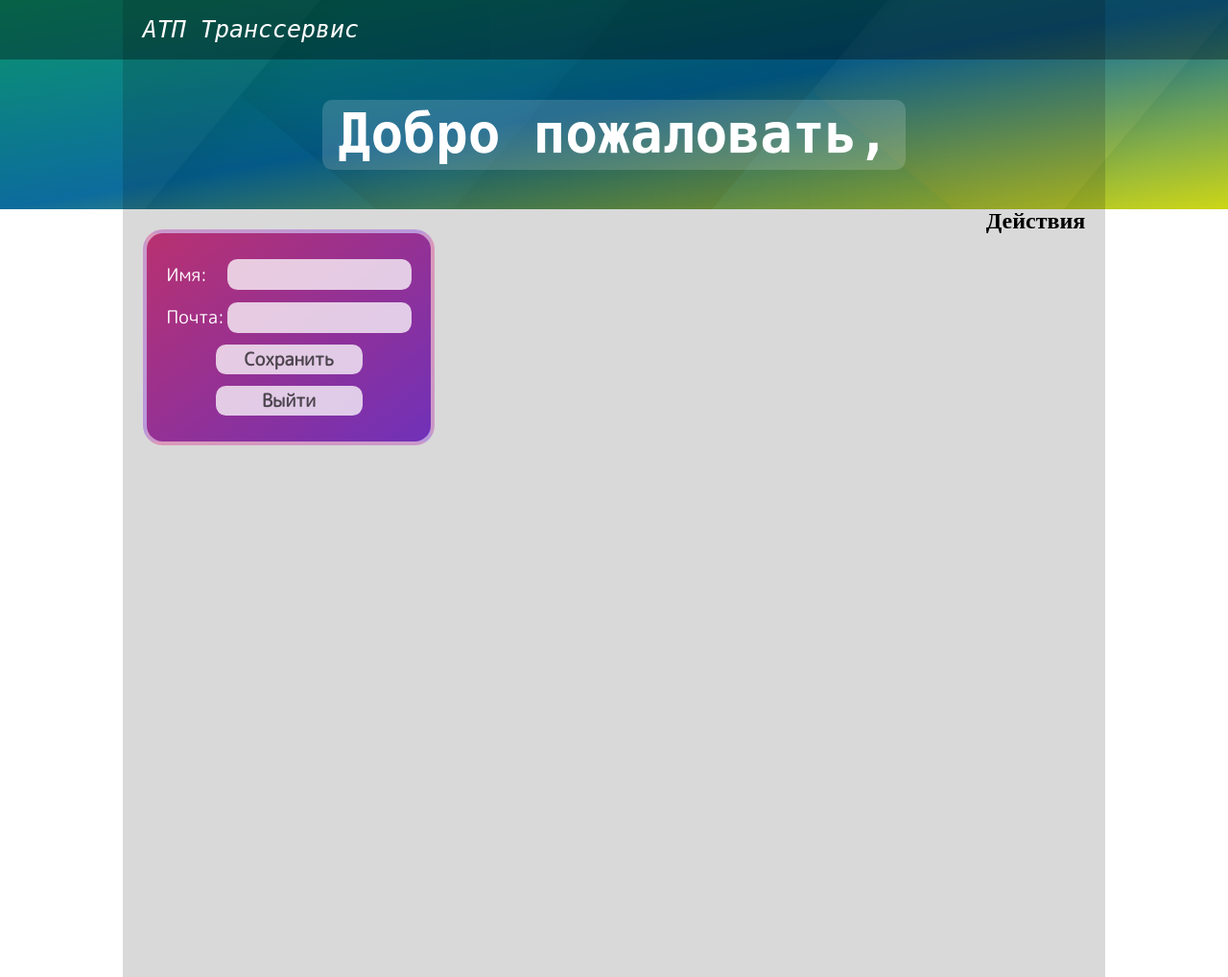
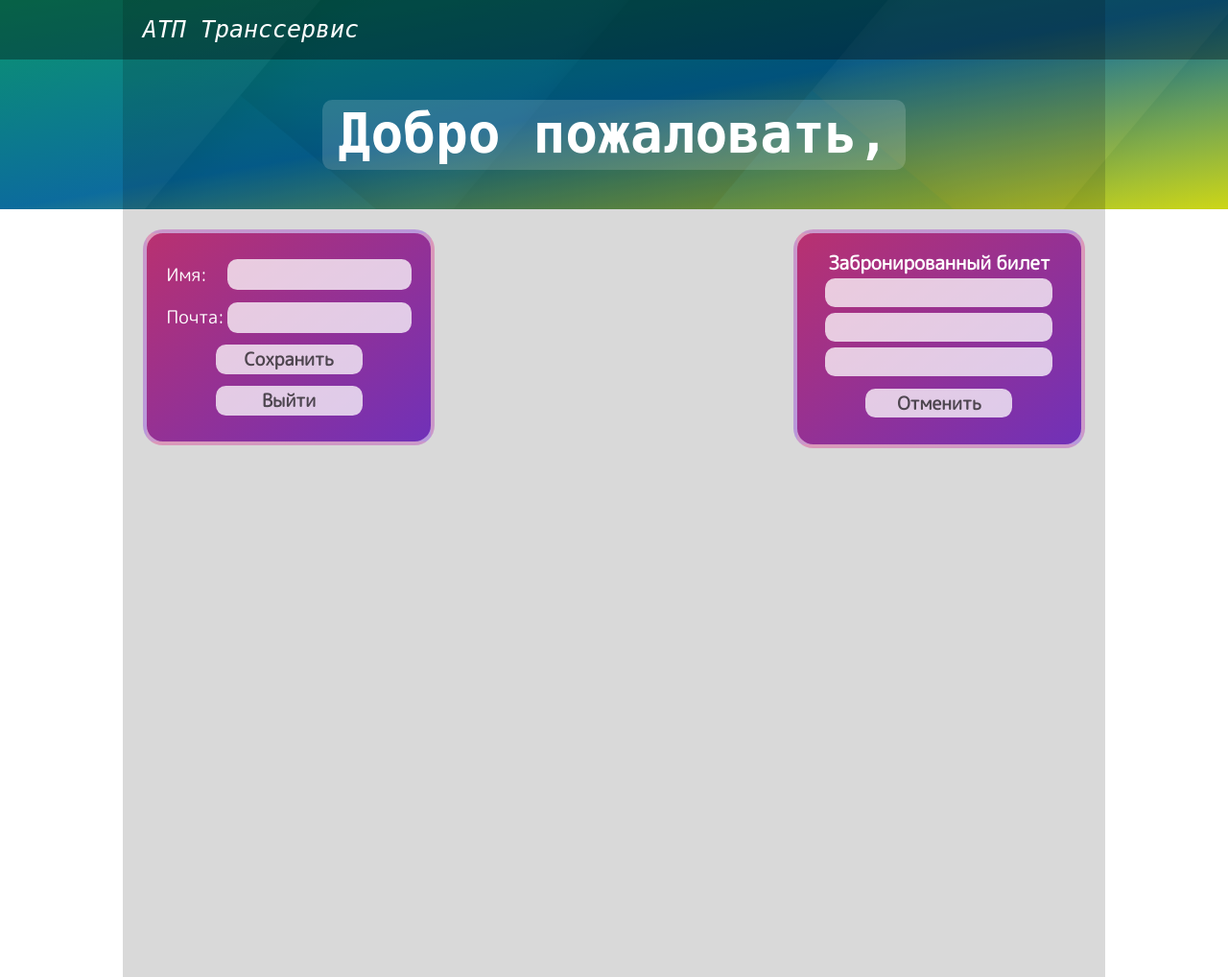
Before and after one commit to TimurDev-hub/PHP, a PHP site: template app/src/modules/views/templates/profile.image.php in a window 1280 px wide. Shown: the whole page at 96% size. Run offline with PHP 8.4, Linux system fonts and the light colour scheme; the template is opened without the code that fills it, so the values that code supplies are empty.

Commit message:
updated views of application, updated styles

```diff
--- a/app/src/modules/controllers/services/RoutesService.php
+++ b/app/src/modules/controllers/services/RoutesService.php
@@ -26,6 +26,5 @@ class RoutesService
 		} catch (Exception | PDOException) {
 			return '<div class="route-load-error"><h3>Не удалось загрузить ассортимент.</h3></div>';
 		}
-
 	}
 }
--- a/app/src/modules/views/templates/default.image.php
+++ b/app/src/modules/views/templates/default.image.php
@@ -53,7 +53,7 @@
 										Цена: <?php echo $card['c_price'] ?? null; ?>
 									</p>
 									<form class="card__button-wrapper" action="/default" method="post">
-										<input name="cardId" type="text" value="<?php echo $card['id'] ?? null; ?>" hidden required>
+										<input name="ticketId" type="text" value="<?php echo $card['id'] ?? null; ?>" hidden required>
 										<button type="submit" class="card__button">Купить!</button>
 									</form>
 									<?php if (isset($_SESSION['admin'])): ?>
--- a/app/src/modules/views/templates/profile.image.php
+++ b/app/src/modules/views/templates/profile.image.php
@@ -91,8 +91,15 @@
 							</div>
 						</div>
 					<?php else: ?>
-						<div class="user__routebar">
-							<h2>Действия</h2>
+						<div class="profile__user-bar">
+							<h2>Забронированный билет</h2>
+							<form action="/profile" method="post" class="profile__inputs-form">
+								<input type="text" name="tRoute" value="<?php echo $ticketInfo[0] ?? null ?>" class="input-normal">
+								<input type="text" name="tNum" value="<?php echo $ticketInfo[0] ?? null ?>" class="input-normal">
+								<input type="text" name="tId" value="<?php echo $ticketInfo[0] ?? null ?>" class="input-normal">
+								<input type="text" name="cardId" value="<?php echo $ticketInfo[0] ?? null ?>" hidden>
+								<input type="submit" value="Отменить" class="out-button">
+							</form>
 						</div>
 					<?php endif; ?>
 				</div>
--- a/app/static/css/style.css
+++ b/app/static/css/style.css
@@ -936,6 +936,20 @@ body {
     width: 95%;
   }
 }
+.profile .profile__main-section .profile__main-container .profile__user-bar h2 {
+  font-family: "RoundedMplusRegular", sans-serif;
+  font-style: normal;
+  color: rgb(255, 255, 255);
+  font-size: calc(0.95vw + 0.95vh);
+  font-weight: 600;
+  margin-bottom: calc(0.3vw + 0.3vh);
+}
+@media (max-width: 811px) {
+  .profile .profile__main-section .profile__main-container .profile__user-bar h2 {
+    font-size: calc(1.8vw + 1.8vh);
+    margin-bottom: calc(0.6vw + 0.6vh);
+  }
+}
 .profile .profile__main-section .profile__main-container .profile__user-bar .profile__inputs-form {
   display: flex;
   flex-direction: column;
@@ -981,6 +995,26 @@ body {
 @media (max-width: 811px) {
   .profile .profile__main-section .profile__main-container .profile__user-bar .profile__inputs-form .profile__inputs-form--line-container input[type=text], .profile .profile__main-section .profile__main-container .profile__user-bar .profile__inputs-form .profile__inputs-form--line-container input[type=email] {
     font-size: calc(1.5vw + 1.5vh);
+  }
+}
+.profile .profile__main-section .profile__main-container .profile__user-bar .profile__inputs-form .input-normal {
+  width: 93%;
+  aspect-ratio: 9;
+  font-family: "RoundedMplusRegular", sans-serif;
+  font-style: normal;
+  color: rgba(0, 0, 0, 0.66);
+  font-size: calc(0.7vw + 0.7vh);
+  font-weight: 400;
+  margin-bottom: calc(0.3vw + 0.3vh);
+  padding-left: calc(0.7vw + 0.7vh);
+  border: calc(0.2vw + 0.2vh) solid transparent;
+  border-radius: calc(0.5vw + 0.5vh);
+  background-color: rgba(255, 255, 255, 0.75);
+}
+@media (max-width: 811px) {
+  .profile .profile__main-section .profile__main-container .profile__user-bar .profile__inputs-form .input-normal {
+    font-size: calc(1.4vw + 1.4vh);
+    margin-bottom: calc(0.6vw + 0.6vh);
   }
 }
 .profile .profile__main-section .profile__main-container .profile__user-bar .profile__inputs-form input[type=submit] {
@@ -1429,7 +1463,7 @@ body {
   font-size: calc(0.9vw + 0.9vh);
   font-weight: 400;
 }
-@media (max-width: 811px) {
+@media (max-width: 1025px) {
   .footer .footer__background .footer__container .footer__contactbar .footer__contactbar-item a, .footer .footer__background .footer__container .footer__contactbar .footer__contactbar-item p {
     font-size: calc(1.8vw + 1.8vh);
   }
--- a/app/static/scss/_interfaces/pages/_profile.scss
+++ b/app/static/scss/_interfaces/pages/_profile.scss
@@ -113,6 +113,16 @@
 					width: 95%;
 				}
 
+				h2 {
+					@include font.extendedFontConfig('RoundedMplusRegular', normal, color.$whiteColor, calc(.95vw + .95vh), 600);
+					margin-bottom: calc(.3vw + .3vh);
+
+					@include media.mediaQuery(max-width, 811px) {
+						font-size: calc(1.8vw + 1.8vh);
+						margin-bottom: calc(.6vw + .6vh);
+					}
+				}
+
 				.profile__inputs-form {
 					@include display.flexContainer(column, nowrap, center, center);
 					@include size.objectSize(100%, fit-content);
@@ -138,6 +148,21 @@
 							@include media.mediaQuery(max-width, 811px) {
 								font-size: calc(1.5vw + 1.5vh);
 							}
+						}
+					}
+
+					.input-normal {
+						@include size.proportionalObjectSize(93%, 9);
+						@include font.extendedFontConfig('RoundedMplusRegular', normal, color.$mainPlaceholderColor, calc(.7vw + .7vh), 400);
+						margin-bottom: calc(.3vw + .3vh);
+						padding-left: calc(.7vw + .7vh);
+						border: calc(.2vw + .2vh) solid transparent;
+						border-radius: calc(.5vw + .5vh);
+						background-color: color.$whiteColorOp;
+
+						@include media.mediaQuery(max-width, 811px) {
+							font-size: calc(1.4vw + 1.4vh);
+							margin-bottom: calc(.6vw + .6vh);
 						}
 					}
 
```
